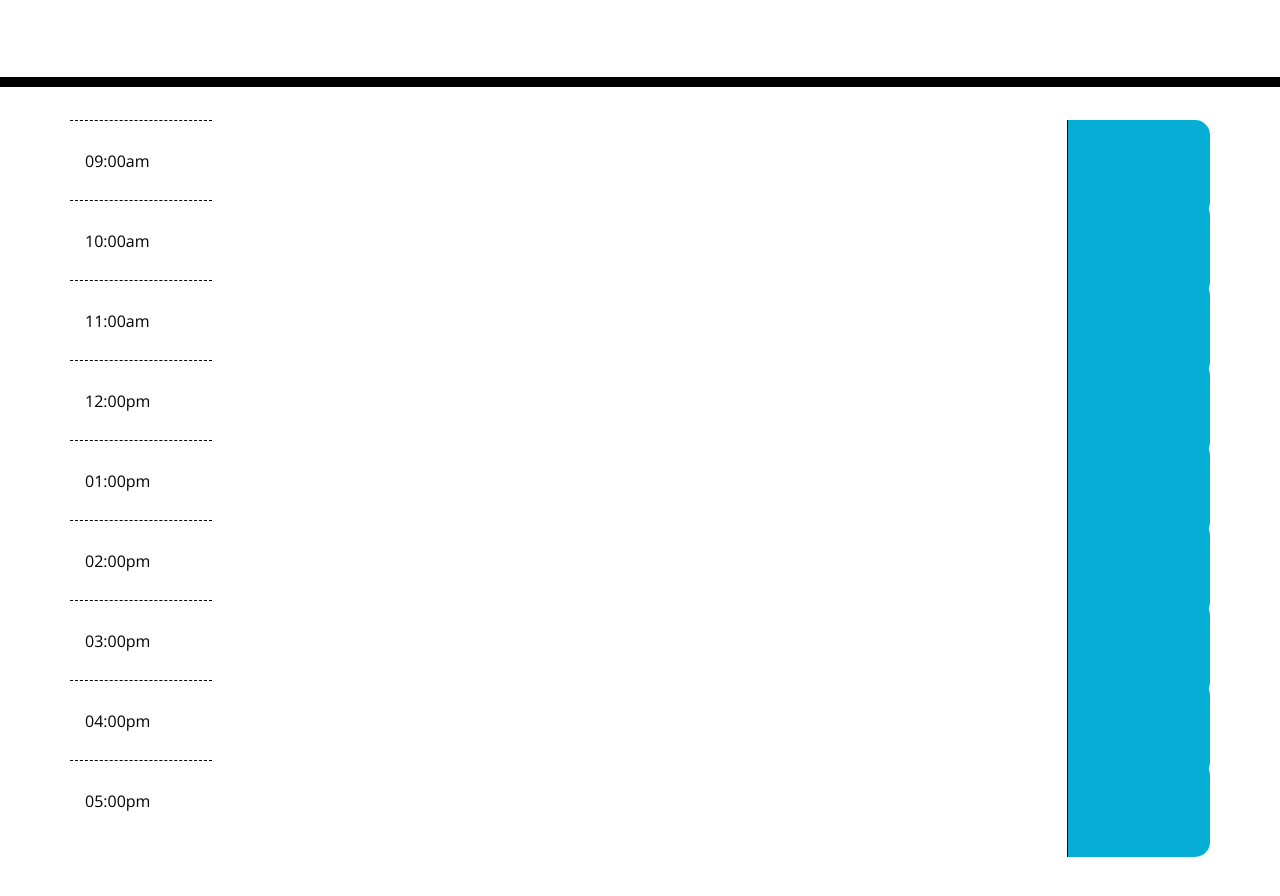
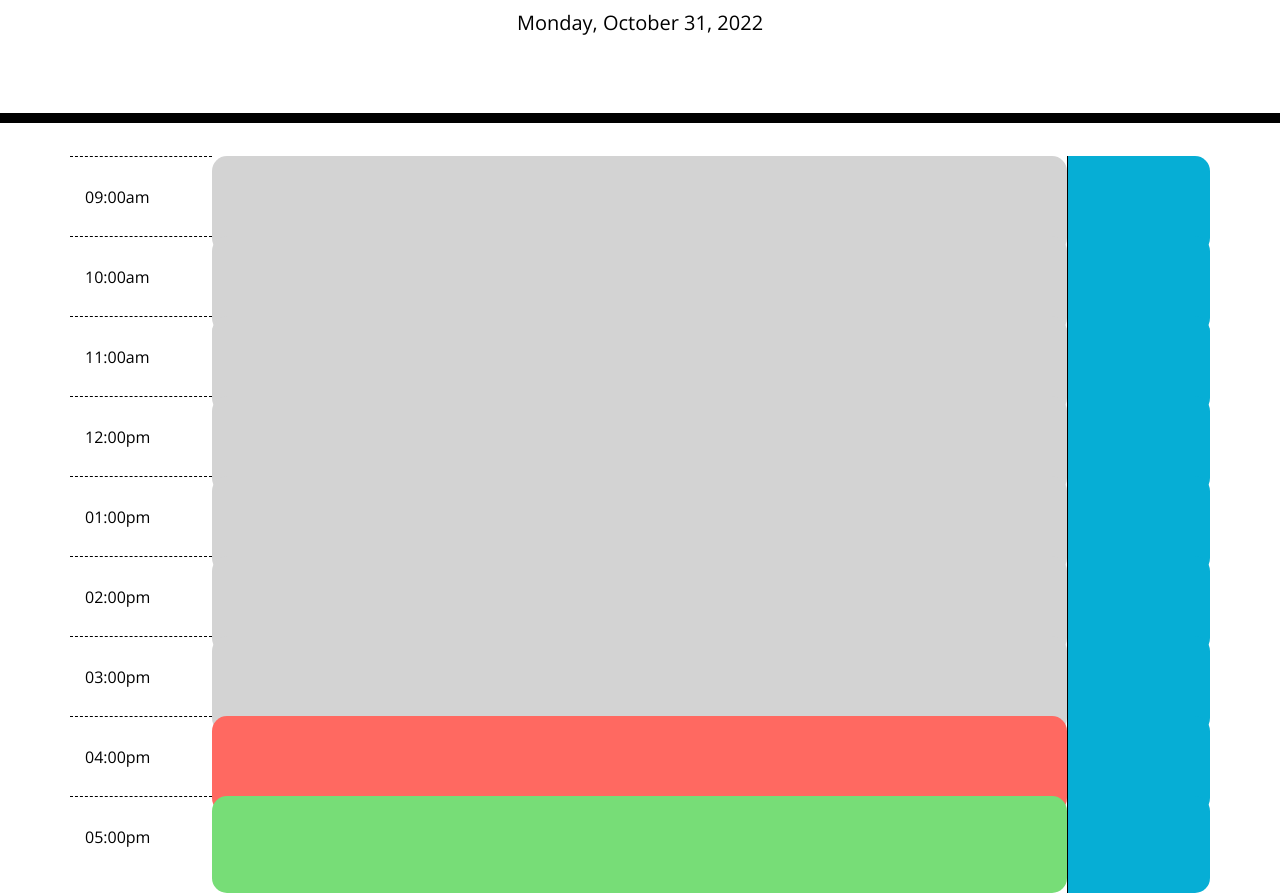
Before and after one commit to eduardbahrin/work-day-scheduler, a plain HTML site: page index.html in a window 1280 px wide. Shown: the part 181-1077 px from the top of the page. Before the commit the page ends 1041 px from the top, so only its background shows below. Drawn offline with nearby package versions, Linux system fonts and the light colour scheme.

Commit message:
added date and time and some basic styling

```diff
--- a/Assets/js/script.js
+++ b/Assets/js/script.js
@@ -0,0 +1,28 @@
+currentDay = $("#currentDay").text(moment().format("dddd, MMMM D, YYYY"));
+
+function getCurrentClass(rowHour) {
+  var currentTime = moment();
+  var rowTime = moment(currentTime);
+
+  rowTime.set({ hour: rowHour });
+
+  if (currentTime.isSame(rowTime, "hour")) {
+    return "present";
+  } else if (currentTime.isAfter(rowTime, "hour")) {
+    return "past";
+  } else {
+    return "future";
+  }
+}
+
+function setColor(hour) {
+  var row = $("#" + hour);
+  var className = getCurrentClass(hour);
+
+  row.attr("class", "col-9 time-block " + className);
+}
+
+var hours = [9, 10, 11, 12, 13, 14, 15, 16, 17];
+for (var i = 0; i < hours.length; i++) {
+  setColor(hours[i]);
+}
--- a/index.html
+++ b/index.html
@@ -28,12 +28,13 @@
       <p class="lead">A simple calendar app for scheduling your work day</p>
       <p id="currentDay" class="lead"></p>
     </header>
+
     <div class="container">
       <div class="row">
         <div class="col hour">
           <p>09:00am</p>
         </div>
-        <div class="col-9 time-block"></div>
+        <div class="col-9 time-block" id="9"></div>
         <div class="col saveBtn"></div>
       </div>
 
@@ -41,7 +42,7 @@
         <div class="col hour">
           <p>10:00am</p>
         </div>
-        <div class="col-9 time-block"></div>
+        <div class="col-9 time-block" id="10"></div>
         <div class="col saveBtn"></div>
       </div>
 
@@ -49,7 +50,7 @@
         <div class="col hour">
           <p>11:00am</p>
         </div>
-        <div class="col-9 time-block"></div>
+        <div class="col-9 time-block" id="11"></div>
         <div class="col saveBtn"></div>
       </div>
 
@@ -57,7 +58,7 @@
         <div class="col hour">
           <p>12:00pm</p>
         </div>
-        <div class="col-9 time-block"></div>
+        <div class="col-9 time-block" id="12"></div>
         <div class="col saveBtn"></div>
       </div>
 
@@ -65,7 +66,7 @@
         <div class="col hour">
           <p>01:00pm</p>
         </div>
-        <div class="col-9 time-block"></div>
+        <div class="col-9 time-block" id="13"></div>
         <div class="col saveBtn"></div>
       </div>
 
@@ -73,7 +74,7 @@
         <div class="col hour">
           <p>02:00pm</p>
         </div>
-        <div class="col-9 time-block"></div>
+        <div class="col-9 time-block" id="14"></div>
         <div class="col saveBtn"></div>
       </div>
 
@@ -81,7 +82,7 @@
         <div class="col hour">
           <p>03:00pm</p>
         </div>
-        <div class="col-9 time-block"></div>
+        <div class="col-9 time-block" id="15"></div>
         <div class="col saveBtn"></div>
       </div>
 
@@ -89,7 +90,7 @@
         <div class="col hour">
           <p>04:00pm</p>
         </div>
-        <div class="col-9 time-block"></div>
+        <div class="col-9 time-block" id="16"></div>
         <div class="col saveBtn"></div>
       </div>
 
@@ -97,12 +98,12 @@
         <div class="col hour">
           <p>05:00pm</p>
         </div>
-        <div class="col-9 time-block"></div>
+        <div class="col-9 time-block" id="17"></div>
         <div class="col saveBtn"></div>
       </div>
     </div>
 
-    <script src="https://cdnjs.cloudflare.com/ajax/libs/jquery/3.2.1/jquery.min.js"></script>
+    <script src="https://code.jquery.com/jquery-3.4.1.min.js"></script>
     <script src="https://cdnjs.cloudflare.com/ajax/libs/moment.js/2.24.0/moment.min.js"></script>
     <script src="./Assets/js/script.js"></script>
   </body>
```
